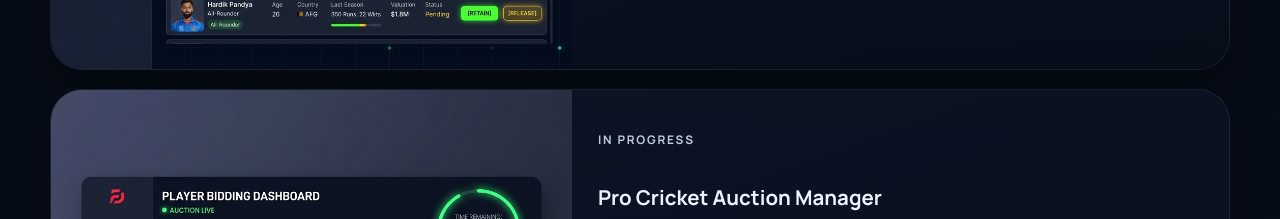
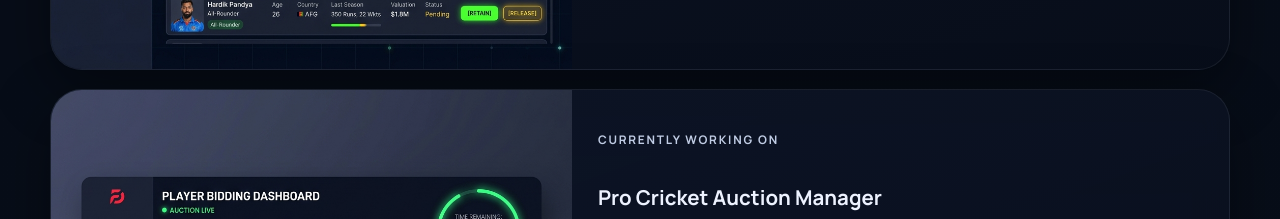
Before and after one commit to m-manu619/manohar-portfolio, a React (Vite) app: page / in a window 1280 px wide. Shown: the part 4180-4399 px from the top of the page. Built offline with nearby package versions, Linux system fonts and the light colour scheme.

Commit message:
style: change 'In Progress' label to 'Currently working on'

```diff
--- a/src/App.jsx
+++ b/src/App.jsx
@@ -655,7 +655,7 @@ function App() {
                   </a>
                   <div className="project-body">
                     <p className={`panel-kicker ${project.inProgress ? 'kicker-in-progress' : ''}`}>
-                      {project.inProgress ? 'In Progress' : 'Featured Project'}
+                      {project.inProgress ? 'Currently working on' : 'Featured Project'}
                     </p>
                     <h3>{project.title}</h3>
                     <p>{project.description}</p>
```
